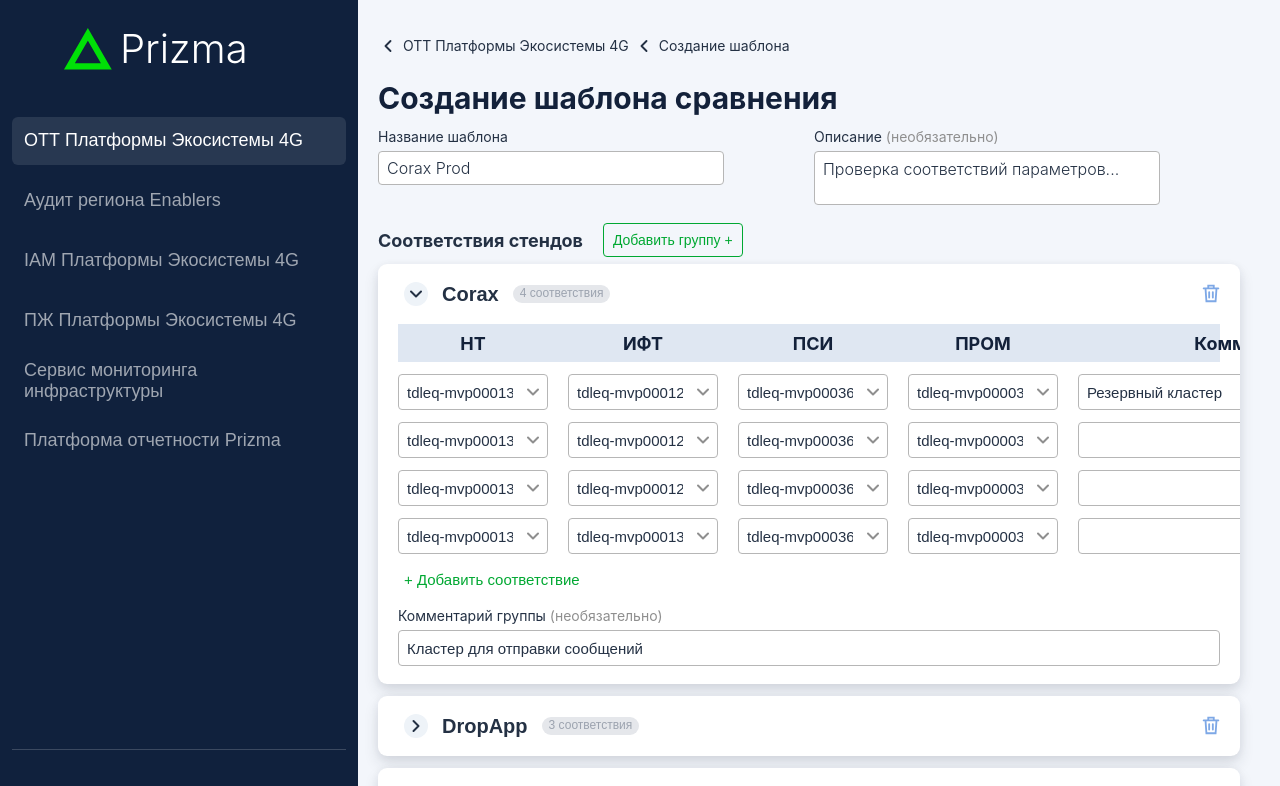
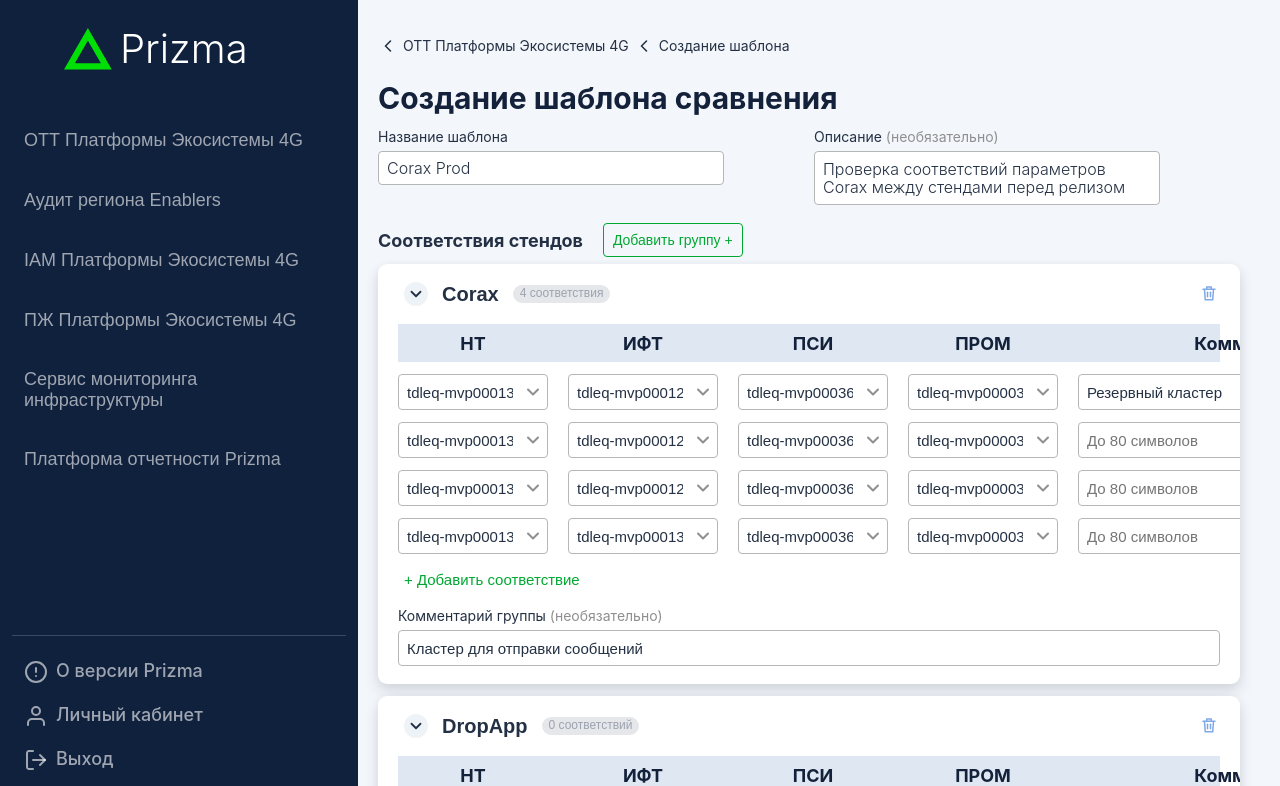
Before and after one commit to Trapzgit/ui_galaxy_prizma, a React (Create React App) app: page /compare-templates/new in a window 1280 px wide. Shown: the top 786 px of the page. Built offline with nearby package versions, Linux system fonts and the light colour scheme.

Commit message:
fixes CreateCompareTemplatePage.tsx AppLayout.tsx AppLayout.css

```diff
--- a/src/components/layout/AppLayout/AppLayout.css
+++ b/src/components/layout/AppLayout/AppLayout.css
@@ -16,7 +16,7 @@
 
 .app-sidebar {
   width: 358px;
-  min-height: 100vh;
+  height: 100vh;
   padding: 0 12px;
   display: flex;
   flex-direction: column;
@@ -24,11 +24,16 @@
   gap: 12px;
   background: #10213d;
   color: #ffffff;
+
+  position: sticky;
+  top: 0;
+  overflow: hidden;
 }
 
 .app-sidebar__top {
   width: 100%;
   min-height: 0;
+  flex: 1;
   padding-top: 24px;
   display: flex;
   flex-direction: column;
@@ -44,6 +49,7 @@
   gap: 8px;
   color: #ffffff;
   text-decoration: none;
+  flex-shrink: 0;
 }
 
 .app-sidebar__logo svg {
@@ -62,16 +68,20 @@
 
 .app-sidebar__services {
   width: 100%;
-  height: 348px;
+  min-height: 0;
+  flex: 1;
+
   display: flex;
   flex-direction: column;
   align-items: flex-end;
   gap: 12px;
-  flex-shrink: 0;
+
   align-self: stretch;
   overflow-y: auto;
   overflow-x: hidden;
+
   padding-right: 0;
+  padding-bottom: 12px;
 }
 
 .app-sidebar__services::-webkit-scrollbar {
@@ -89,14 +99,17 @@
 
 .app-sidebar__service {
   width: 334px;
-  height: 48px;
+  min-height: 48px;
   padding: 12px 43px 13px 12px;
+
   display: flex;
   align-items: center;
   flex-shrink: 0;
+
   border: 0;
   border-radius: 6px;
   background: rgba(255, 255, 255, 0);
+
   color: rgba(255, 255, 255, 0.6);
   text-align: left;
   font-size: 18px;
@@ -104,6 +117,8 @@
   font-weight: 500;
   line-height: normal;
   cursor: pointer;
+  text-decoration: none;
+
   transition:
     background 0.2s ease,
     color 0.2s ease;
@@ -121,12 +136,15 @@
 
 .app-sidebar__bottom {
   width: 100%;
-  margin-top: auto;
-  padding: 40px 12px;
+  flex-shrink: 0;
+
+  padding: 24px 12px 28px;
+
   display: flex;
   flex-direction: column;
   align-items: flex-start;
-  gap: 24px;
+  gap: 20px;
+
   align-self: stretch;
   border-top: 1px solid rgba(255, 255, 255, 0.18);
 }
@@ -137,13 +155,16 @@
   width: 260px;
   align-items: flex-start;
   gap: 8px;
+
   background: rgba(117, 117, 117, 0);
   color: rgba(255, 255, 255, 0.6);
+
   text-decoration: none;
   font-size: 18px;
   font-style: normal;
   font-weight: 500;
   line-height: normal;
+
   transition:
     color 0.2s ease,
     transform 0.2s ease;
@@ -192,4 +213,8 @@
     width: 276px;
     padding-right: 20px;
   }
+
+  .app-sidebar__bottom-link {
+    width: 240px;
+  }
 }
--- a/src/components/layout/AppLayout/AppLayout.tsx
+++ b/src/components/layout/AppLayout/AppLayout.tsx
@@ -1,4 +1,4 @@
-import { NavLink, Outlet } from 'react-router-dom';
+import { NavLink, Outlet, useLocation, useNavigate } from 'react-router-dom';
 
 import './AppLayout.css';
 
@@ -12,6 +12,13 @@
 ];
 
 export function AppLayout() {
+  const location = useLocation();
+  const navigate = useNavigate();
+
+  const isServicesPage =
+    location.pathname === '/services' ||
+    location.pathname.startsWith('/services/');
+
   return (
     <div className="app-shell">
       <aside className="app-sidebar">
@@ -36,19 +43,24 @@
           </NavLink>
 
           <nav className="app-sidebar__services" aria-label="Сервисы">
-            {services.map((service, index) => (
+            {services.map((service, index) => {
+              const isActiveService = isServicesPage && index === 0;
+
+              return (
                 <button
                   key={service}
                   className={
-                  index === 0
+                    isActiveService
                       ? 'app-sidebar__service app-sidebar__service--active'
                       : 'app-sidebar__service'
                   }
                   type="button"
+                  onClick={() => navigate('/services')}
                 >
                   {service}
                 </button>
-            ))}
+              );
+            })}
           </nav>
         </div>
 
--- a/src/pages/CreateCompareTemplatePage/CreateCompareTemplatePage.tsx
+++ b/src/pages/CreateCompareTemplatePage/CreateCompareTemplatePage.tsx
@@ -1,9 +1,10 @@
-import {useState} from 'react';
-import {useNavigate} from 'react-router-dom';
+import { useState } from 'react';
+import { useNavigate } from 'react-router-dom';
 import { ComparisonLoadingScreen } from '../../components/ComparisonLoadingScreen/ComparisonLoadingScreen';
 import './CreateCompareTemplatePage.css';
 
 type MatchRow = {
+  id: string;
   nt: string;
   ift: string;
   psi: string;
@@ -14,28 +15,59 @@
 type MatchGroup = {
   id: string;
   name: string;
-    count: number;
+  comment: string;
   isOpen: boolean;
-    rows: MatchRow[];
-    comment?: string;
+  matches: MatchRow[];
 };
 
-const serverOptions = {
-    nt: ['tdleq-mvp000134', 'tdleq-mvp000135', 'tdleq-mvp000136', 'tdleq-mvp000137'],
-    ift: ['tdleq-mvp000127', 'tdleq-mvp000128', 'tdleq-mvp000129', 'tdleq-mvp000130'],
-    psi: ['tdleq-mvp000362', 'tdleq-mvp000363', 'tdleq-mvp000364', 'tdleq-mvp000365'],
-    prom: ['tdleq-mvp000033', 'tdleq-mvp000034', 'tdleq-mvp000035', 'tdleq-mvp000036'],
-};
+const ntOptions = [
+  'tdleq-mvp000134',
+  'tdleq-mvp000135',
+  'tdleq-mvp000136',
+  'tdleq-mvp000137',
+];
+
+const iftOptions = [
+  'tdleq-mvp000127',
+  'tdleq-mvp000128',
+  'tdleq-mvp000129',
+  'tdleq-mvp000130',
+];
+
+const psiOptions = [
+  'tdleq-mvp000362',
+  'tdleq-mvp000363',
+  'tdleq-mvp000364',
+  'tdleq-mvp000365',
+];
+
+const promOptions = [
+  'tdleq-mvp000033',
+  'tdleq-mvp000034',
+  'tdleq-mvp000035',
+  'tdleq-mvp000036',
+];
+
+const createId = () => `${Date.now()}-${Math.random().toString(16).slice(2)}`;
+
+const createEmptyMatch = (): MatchRow => ({
+  id: createId(),
+  nt: '',
+  ift: '',
+  psi: '',
+  prom: '',
+  comment: '',
+});
 
 const initialGroups: MatchGroup[] = [
   {
     id: 'corax',
     name: 'Corax',
-        count: 4,
+    comment: 'Кластер для отправки сообщений',
     isOpen: true,
-        comment: 'Кластер для отправки сообщений',
-        rows: [
+    matches: [
       {
+        id: 'corax-1',
         nt: 'tdleq-mvp000134',
         ift: 'tdleq-mvp000127',
         psi: 'tdleq-mvp000362',
@@ -43,6 +75,7 @@
         comment: 'Резервный кластер',
       },
       {
+        id: 'corax-2',
         nt: 'tdleq-mvp000135',
         ift: 'tdleq-mvp000128',
         psi: 'tdleq-mvp000363',
@@ -50,6 +83,7 @@
         comment: '',
       },
       {
+        id: 'corax-3',
         nt: 'tdleq-mvp000136',
         ift: 'tdleq-mvp000129',
         psi: 'tdleq-mvp000364',
@@ -57,6 +91,7 @@
         comment: '',
       },
       {
+        id: 'corax-4',
         nt: 'tdleq-mvp000137',
         ift: 'tdleq-mvp000130',
         psi: 'tdleq-mvp000365',
@@ -68,96 +103,139 @@
   {
     id: 'dropapp',
     name: 'DropApp',
-        count: 3,
-        isOpen: false,
-        rows: [],
+    comment: '',
+    isOpen: true,
+    matches: [],
   },
   {
     id: 'pangolin',
     name: 'Pangolin',
-        count: 1,
+    comment: '',
     isOpen: false,
-        rows: [],
+    matches: [],
   },
 ];
 
-function ChevronIcon({isOpen}: { isOpen: boolean }) {
-    return (
-        <span
-            className={
-                isOpen
-                    ? 'template-group__chevron template-group__chevron--open'
-                    : 'template-group__chevron'
-            }
-        >
-      <svg width="20" height="20" viewBox="0 0 20 20" fill="none" aria-hidden="true">
-        <path
-            d="M7.5 15L12.5 10L7.5 5"
-            stroke="#243144"
-            strokeWidth="2"
-            strokeLinecap="round"
-            strokeLinejoin="round"
-        />
-      </svg>
-    </span>
-    );
+const getMatchesLabel = (count: number) => {
+  const lastDigit = count % 10;
+  const lastTwoDigits = count % 100;
+
+  if (lastDigit === 1 && lastTwoDigits !== 11) {
+    return `${count} соответствие`;
   }
 
-function TrashIcon() {
-    return (
-        <svg width="22" height="22" viewBox="0 0 24 24" fill="none" aria-hidden="true">
-            <path d="M4 7H20" stroke="currentColor" strokeWidth="2" strokeLinecap="round"/>
-            <path d="M10 11V17" stroke="currentColor" strokeWidth="2" strokeLinecap="round"/>
-            <path d="M14 11V17" stroke="currentColor" strokeWidth="2" strokeLinecap="round"/>
-            <path d="M6 7L7 21H17L18 7" stroke="currentColor" strokeWidth="2"/>
-            <path d="M9 7V4H15V7" stroke="currentColor" strokeWidth="2"/>
-        </svg>
-    );
+  if (
+    lastDigit >= 2 &&
+    lastDigit <= 4 &&
+    (lastTwoDigits < 12 || lastTwoDigits > 14)
+  ) {
+    return `${count} соответствия`;
   }
 
-function RemoveIcon() {
-    return (
-        <svg width="18" height="18" viewBox="0 0 24 24" fill="none" aria-hidden="true">
-            <path d="M18 6L6 18" stroke="currentColor" strokeWidth="2" strokeLinecap="round"/>
-            <path d="M6 6L18 18" stroke="currentColor" strokeWidth="2" strokeLinecap="round"/>
-        </svg>
-    );
-}
-
-function ServerSelect({value, options}: { value: string; options: string[] }) {
-    return (
-        <select className="template-select" value={value} onChange={() => undefined}>
-            {options.map((option) => (
-                <option value={option} key={option}>
-                    {option}
-                </option>
-            ))}
-        </select>
-    );
-}
+  return `${count} соответствий`;
+};
 
 export function CreateCompareTemplatePage() {
   const navigate = useNavigate();
 
-  const [groups, setGroups] = useState(initialGroups);
+  const [groups, setGroups] = useState<MatchGroup[]>(initialGroups);
   const [isComparisonRunning, setIsComparisonRunning] = useState(false);
+
+  const toggleGroup = (groupId: string) => {
+    setGroups((currentGroups) =>
+      currentGroups.map((group) =>
+        group.id === groupId ? { ...group, isOpen: !group.isOpen } : group
+      )
+    );
+  };
+
+  const addGroup = () => {
+    const groupName = window.prompt('Название группы', 'Новая группа');
+
+    if (!groupName?.trim()) {
+      return;
+    }
+
+    const newGroup: MatchGroup = {
+      id: createId(),
+      name: groupName.trim(),
+      comment: '',
+      isOpen: true,
+      matches: [],
+    };
+
+    setGroups((currentGroups) => [...currentGroups, newGroup]);
+  };
+
+  const removeGroup = (groupId: string) => {
+    setGroups((currentGroups) =>
+      currentGroups.filter((group) => group.id !== groupId)
+    );
+  };
+
+  const addMatch = (groupId: string) => {
+    setGroups((currentGroups) =>
+      currentGroups.map((group) =>
+        group.id === groupId
+          ? {
+              ...group,
+              isOpen: true,
+              matches: [...group.matches, createEmptyMatch()],
+            }
+          : group
+      )
+    );
+  };
+
+  const removeMatch = (groupId: string, matchId: string) => {
+    setGroups((currentGroups) =>
+      currentGroups.map((group) =>
+        group.id === groupId
+          ? {
+              ...group,
+              matches: group.matches.filter((match) => match.id !== matchId),
+            }
+          : group
+      )
+    );
+  };
+
+  const updateMatch = (
+    groupId: string,
+    matchId: string,
+    field: keyof Omit<MatchRow, 'id'>,
+    value: string
+  ) => {
+    setGroups((currentGroups) =>
+      currentGroups.map((group) =>
+        group.id === groupId
+          ? {
+              ...group,
+              matches: group.matches.map((match) =>
+                match.id === matchId ? { ...match, [field]: value } : match
+              ),
+            }
+          : group
+      )
+    );
+  };
+
+  const updateGroupComment = (groupId: string, comment: string) => {
+    setGroups((currentGroups) =>
+      currentGroups.map((group) =>
+        group.id === groupId ? { ...group, comment } : group
+      )
+    );
+  };
 
   const handleRunComparison = () => {
     setIsComparisonRunning(true);
 
-    // TODO: позже здесь будет реальный запуск сравнения через API
     setTimeout(() => {
       navigate('/services');
-    }, 10000);
+    }, 3000);
   };
 
-    const toggleGroup = (groupId: string) => {
-        setGroups((currentGroups) =>
-            currentGroups.map((group) =>
-                group.id === groupId ? {...group, isOpen: !group.isOpen} : group
-            )
-        );
-    };
   if (isComparisonRunning) {
     return (
       <ComparisonLoadingScreen
@@ -166,6 +244,7 @@
       />
     );
   }
+
   return (
     <div className="template-page">
       <div className="template-breadcrumbs">
@@ -173,31 +252,17 @@
           className="template-breadcrumbs__back"
           type="button"
           onClick={() => navigate('/services')}
-                    aria-label="Вернуться к сервису"
+          aria-label="Назад"
         >
-                    <svg width="32" height="32" viewBox="0 0 32 32" fill="none" aria-hidden="true">
-                        <path
-                            d="M20 24L12 16L20 8"
-                            stroke="currentColor"
-                            strokeWidth="3"
-                            strokeLinecap="round"
-                            strokeLinejoin="round"
-                        />
-                    </svg>
+          <BackArrowIcon />
         </button>
 
-                <span className="template-breadcrumbs__text">ОТТ Платформы Экосистемы 4G</span>
+        <span className="template-breadcrumbs__text">
+          ОТТ Платформы Экосистемы 4G
+        </span>
 
-                <span className="template-breadcrumbs__separator" aria-hidden="true">
-    <svg width="32" height="32" viewBox="0 0 32 32" fill="none">
-      <path
-          d="M20 24L12 16L20 8"
-          stroke="currentColor"
-          strokeWidth="3"
-          strokeLinecap="round"
-          strokeLinejoin="round"
-      />
-    </svg>
+        <span className="template-breadcrumbs__separator">
+          <BreadcrumbSeparatorIcon />
         </span>
 
         <span className="template-breadcrumbs__text">Создание шаблона</span>
@@ -207,53 +272,66 @@
         <h1>Создание шаблона сравнения</h1>
       </header>
 
-            <section className="template-form">
+      <div className="template-form">
         <label className="template-field template-field--name">
           <span>Название шаблона</span>
-                    <input defaultValue="Corax Prod"/>
+          <input defaultValue="Corax Prod" maxLength={40} />
         </label>
 
         <label className="template-field template-field--description">
           <span>
             Описание <em>(необязательно)</em>
           </span>
+
           <textarea
-                        defaultValue="Проверка соответствий параметров..."
-                        maxLength={256}
+            defaultValue="Проверка соответствий параметров Corax между стендами перед релизом"
+            maxLength={160}
           />
         </label>
-            </section>
+      </div>
 
       <section className="template-matches">
         <div className="template-matches__title">
           <h2>Соответствия стендов</h2>
 
-                    <button className="template-add-group" type="button">
+          <button
+            className="template-add-group"
+            type="button"
+            onClick={addGroup}
+          >
             Добавить группу +
           </button>
         </div>
 
         <div className="template-groups">
           {groups.map((group) => (
-                        <article
-                            key={group.id}
-                            className={
-                                group.isOpen ? 'template-group template-group--open' : 'template-group'
-                            }
-                        >
+            <article className="template-group" key={group.id}>
               <div className="template-group__header">
                 <button
                   className="template-group__toggle"
                   type="button"
                   onClick={() => toggleGroup(group.id)}
                 >
-                                    <ChevronIcon isOpen={group.isOpen}/>
+                  <span
+                    className={`template-group__chevron ${
+                      group.isOpen ? 'template-group__chevron--open' : ''
+                    }`}
+                  >
+                    <ChevronIcon />
+                  </span>
+
                   <strong>{group.name}</strong>
-                                    <span>{group.count} соответствия</span>
+
+                  <span>{getMatchesLabel(group.matches.length)}</span>
                 </button>
 
-                                <button className="template-group__delete" type="button" aria-label="Удалить группу">
-                                    <TrashIcon/>
+                <button
+                  className="template-group__delete"
+                  type="button"
+                  onClick={() => removeGroup(group.id)}
+                  aria-label={`Удалить группу ${group.name}`}
+                >
+                  <TrashIcon />
                 </button>
               </div>
 
@@ -266,34 +344,77 @@
                       <span>ПСИ</span>
                       <span>ПРОМ</span>
                       <span>Комментарий</span>
+                      <span />
                     </div>
 
                     <div className="template-table__body">
-                                            {group.rows.map((row, index) => (
-                                                <div className="template-table__row" key={`${group.id}-${index}`}>
-                                                    <ServerSelect value={row.nt} options={serverOptions.nt}/>
-                                                    <ServerSelect value={row.ift} options={serverOptions.ift}/>
-                                                    <ServerSelect value={row.psi} options={serverOptions.psi}/>
-                                                    <ServerSelect value={row.prom} options={serverOptions.prom}/>
+                      {group.matches.map((match) => (
+                        <div className="template-table__row" key={match.id}>
+                          <SelectCell
+                            value={match.nt}
+                            options={ntOptions}
+                            onChange={(value) =>
+                              updateMatch(group.id, match.id, 'nt', value)
+                            }
+                          />
+
+                          <SelectCell
+                            value={match.ift}
+                            options={iftOptions}
+                            onChange={(value) =>
+                              updateMatch(group.id, match.id, 'ift', value)
+                            }
+                          />
+
+                          <SelectCell
+                            value={match.psi}
+                            options={psiOptions}
+                            onChange={(value) =>
+                              updateMatch(group.id, match.id, 'psi', value)
+                            }
+                          />
+
+                          <SelectCell
+                            value={match.prom}
+                            options={promOptions}
+                            onChange={(value) =>
+                              updateMatch(group.id, match.id, 'prom', value)
+                            }
+                          />
 
                           <input
                             className="template-comment-input"
-                                                        defaultValue={row.comment}
+                            value={match.comment}
+                            maxLength={80}
+                            placeholder="До 80 символов"
+                            onChange={(event) =>
+                              updateMatch(
+                                group.id,
+                                match.id,
+                                'comment',
+                                event.target.value
+                              )
+                            }
                           />
 
                           <button
                             className="template-row-remove"
                             type="button"
+                            onClick={() => removeMatch(group.id, match.id)}
                             aria-label="Удалить соответствие"
                           >
-                                                        <RemoveIcon/>
+                            ×
                           </button>
                         </div>
                       ))}
                     </div>
                   </div>
 
-                                    <button className="template-add-match" type="button">
+                  <button
+                    className="template-add-match"
+                    type="button"
+                    onClick={() => addMatch(group.id)}
+                  >
                     + Добавить соответствие
                   </button>
 
@@ -301,7 +422,14 @@
                     <span>
                       Комментарий группы <em>(необязательно)</em>
                     </span>
-                                        <input defaultValue={group.comment}/>
+
+                    <input
+                      value={group.comment}
+                      maxLength={120}
+                      onChange={(event) =>
+                        updateGroupComment(group.id, event.target.value)
+                      }
+                    />
                   </label>
                 </div>
               )}
@@ -310,14 +438,18 @@
         </div>
       </section>
 
-            <footer className="template-actions">
+      <div className="template-actions">
         <button className="template-delete" type="button">
-                    <TrashIcon/>
+          <TrashIcon />
           Удалить шаблон
         </button>
 
         <div className="template-actions__right">
-                    <button className="template-secondary-button" type="button" onClick={() => navigate('/services')}>
+          <button
+            className="template-secondary-button"
+            type="button"
+            onClick={() => navigate('/services')}
+          >
             Отмена
           </button>
 
@@ -333,7 +465,136 @@
             Запустить сравнение
           </button>
         </div>
-            </footer>
+      </div>
     </div>
   );
 }
+
+type SelectCellProps = {
+  value: string;
+  options: string[];
+  onChange: (value: string) => void;
+};
+
+function SelectCell({ value, options, onChange }: SelectCellProps) {
+  return (
+    <select
+      className="template-select"
+      value={value}
+      onChange={(event) => onChange(event.target.value)}
+    >
+      <option value="" disabled>
+        Выберите
+      </option>
+
+      {options.map((option) => (
+        <option value={option} key={option}>
+          {option}
+        </option>
+      ))}
+    </select>
+  );
+}
+
+function BackArrowIcon() {
+  return (
+    <svg
+      width="20"
+      height="20"
+      viewBox="0 0 32 32"
+      fill="none"
+      aria-hidden="true"
+    >
+      <path
+        d="M20 8L12 16L20 24"
+        stroke="currentColor"
+        strokeWidth="2.5"
+        strokeLinecap="round"
+        strokeLinejoin="round"
+      />
+    </svg>
+  );
+}
+
+function BreadcrumbSeparatorIcon() {
+  return (
+    <svg
+      width="20"
+      height="20"
+      viewBox="0 0 32 32"
+      fill="none"
+      aria-hidden="true"
+    >
+      <path
+        d="M20 8L12 16L20 24"
+        stroke="currentColor"
+        strokeWidth="2.5"
+        strokeLinecap="round"
+        strokeLinejoin="round"
+      />
+    </svg>
+  );
+}
+
+function ChevronIcon() {
+  return (
+    <svg
+      width="18"
+      height="18"
+      viewBox="0 0 24 24"
+      fill="none"
+      aria-hidden="true"
+    >
+      <path
+        d="M9 6L15 12L9 18"
+        stroke="currentColor"
+        strokeWidth="2.4"
+        strokeLinecap="round"
+        strokeLinejoin="round"
+      />
+    </svg>
+  );
+}
+
+function TrashIcon() {
+  return (
+    <svg
+      width="18"
+      height="18"
+      viewBox="0 0 24 24"
+      fill="none"
+      aria-hidden="true"
+    >
+      <path
+        d="M4 7H20"
+        stroke="currentColor"
+        strokeWidth="2"
+        strokeLinecap="round"
+      />
+      <path
+        d="M10 11V17"
+        stroke="currentColor"
+        strokeWidth="2"
+        strokeLinecap="round"
+      />
+      <path
+        d="M14 11V17"
+        stroke="currentColor"
+        strokeWidth="2"
+        strokeLinecap="round"
+      />
+      <path
+        d="M6 7L7 21H17L18 7"
+        stroke="currentColor"
+        strokeWidth="2"
+        strokeLinejoin="round"
+      />
+      <path
+        d="M9 7V4H15V7"
+        stroke="currentColor"
+        strokeWidth="2"
+        strokeLinejoin="round"
+      />
+    </svg>
+  );
+}
```
Lines whose indentation alone changed are shown as unchanged.
